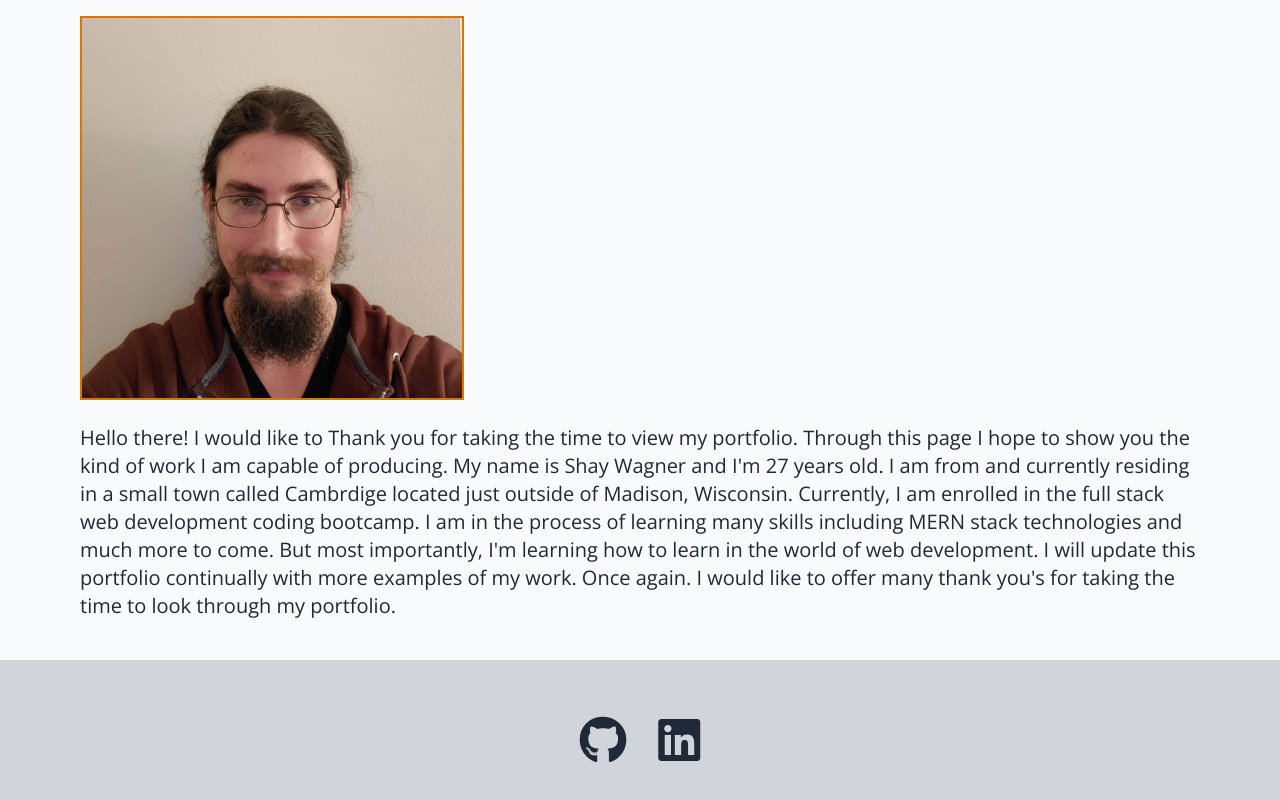
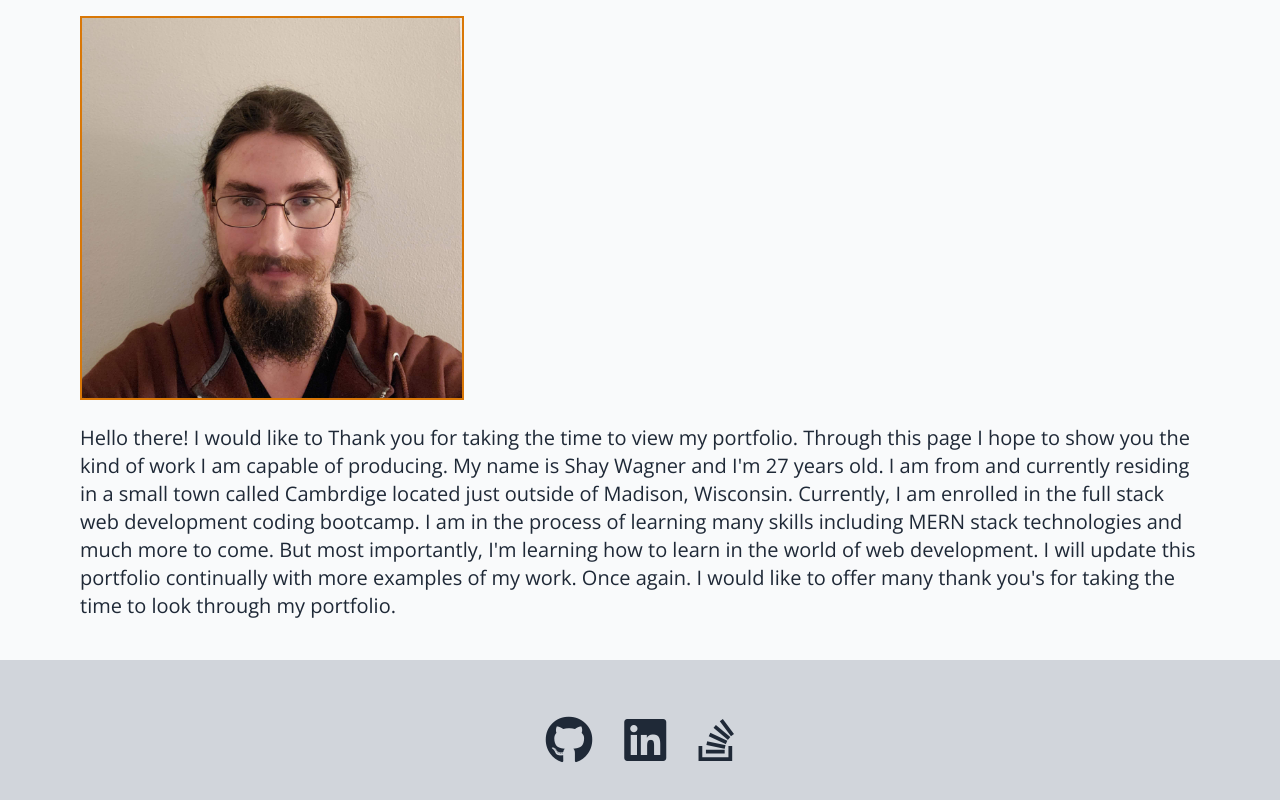
Before and after one commit to srwagner916/react-portfolio, a React (Create React App) app: page / in a window 1280 px wide. Shown: the part 320-1120 px from the top of the page. Built offline with nearby package versions, Linux system fonts and the light colour scheme; a web font is replaced by a local one.

Commit message:
added stack overflow icon

```diff
--- a/src/components/Footer/index.js
+++ b/src/components/Footer/index.js
@@ -10,6 +10,9 @@ function footer() {
         <a href="https://www.linkedin.com/in/shay-wagner-067416206/" target="_blank" title="linkedIn profile" rel="noreferrer" className="mx-4">
           <i className="fab fa-linkedin"></i>
         </a>
+        <a href="https://stackoverflow.com/users/15186060/srwagner916" target="_blank" title="Stack Overflow profile" rel="noreferrer" className="mx-4">
+        <i class="fab fa-stack-overflow"></i>
+        </a>
       </div>
     </footer>
   )
--- a/src/components/Project/index.js
+++ b/src/components/Project/index.js
@@ -26,7 +26,7 @@ function Project(props) {
         }
       >
 
-        <a className="mx-10 mt-5 col-span-2 transform duration-100 hover:scale-110" href={`${projects[index].deployed}`}>
+        <a className="mx-10 mt-5 col-span-2 transform duration-100 hover:scale-110" target="_blank" href={`${projects[index].deployed}`}>
           <h3 >{`${projects[index].name}`}</h3>
         </a>
         <a className="mx-10 mt-5 transform duration-300 hover:scale-110" href={`${projects[index].github}`} target="_blank" title="Link to GitHub repo" rel="noreferrer">
```
